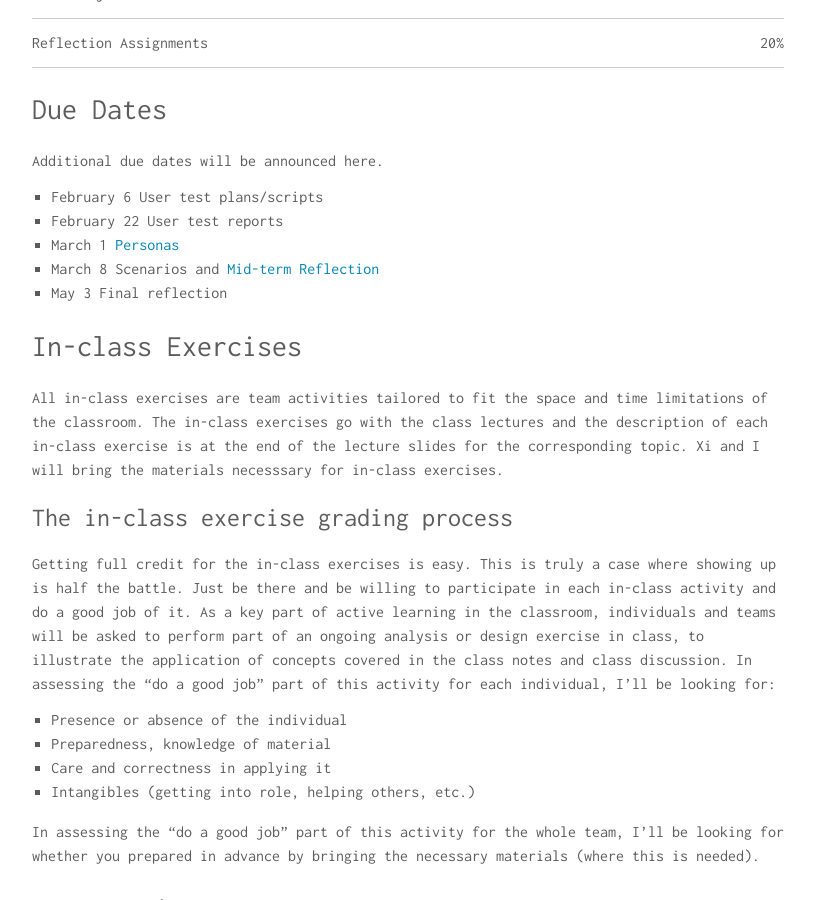
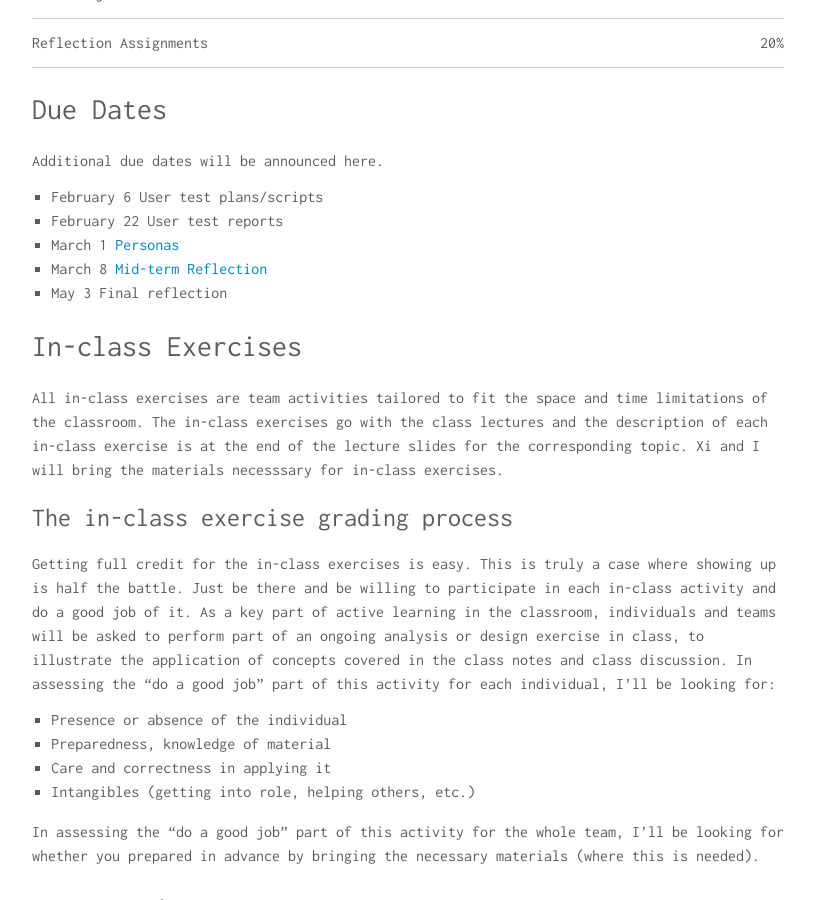
Before and after one commit to libbyh/com525spring2017, a Jekyll site: the page built from assignments.md, in a window 1280 px wide and 900 px high, scrolled down 325 px. Shown: the whole window, without its empty margins (232-1047 px from the left). Built offline with Jekyll 4.4.1, drawn with Linux system fonts in a browser that asks for light colours.

Commit message:
remove scenario assignment

```diff
--- a/assignments.md
+++ b/assignments.md
@@ -17,7 +17,7 @@ Additional due dates will be announced here.
 - February 6 User test plans/scripts
 - February 22 User test reports
 - March 1 [Personas]({{ site.baseurl}}/2017/02/Persona-notes-and-assignment)
-- March 8 Scenarios and [Mid-term Reflection]({{ site.baseurl }}/2017/02/Individual-reflection-assignment)
+- March 8 [Mid-term Reflection]({{ site.baseurl }}/2017/02/Individual-reflection-assignment)
 - May 3 Final reflection
 
 # In-class Exercises
```
